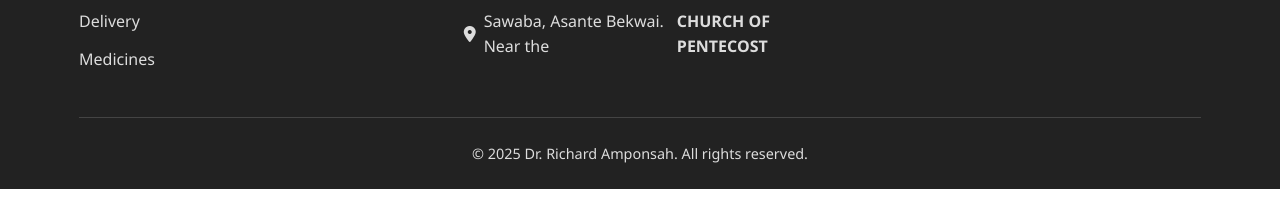
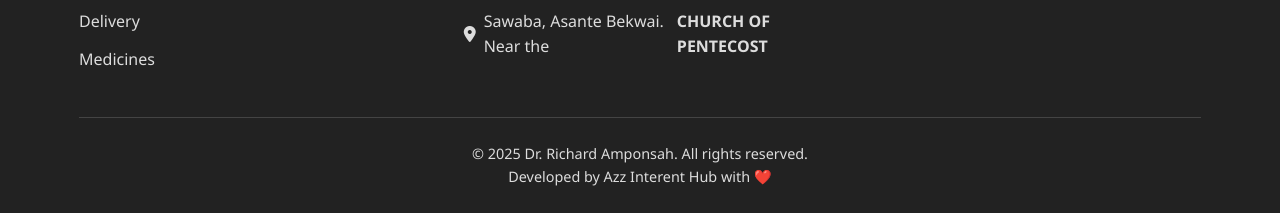
Before and after one commit to Zaroo1/Pharmacy, a plain HTML site: page index.html in a window 1280 px wide. Shown: the part 1748-1961 px from the top of the page. Before the commit the page ends 1937 px from the top, so only its background shows below. Drawn offline with Linux system fonts and the light colour scheme.

Commit message:
Update index.html

```diff
--- a/index.html
+++ b/index.html
@@ -137,7 +137,9 @@
                 </div>
             </div>
             <div class="footer-bottom">
-                <p>&copy; 2025 Dr. Richard Amponsah. All rights reserved.</p>
+               <p>&copy; 2025 Dr. Richard Amponsah. All rights reserved.</p>
+
+<p>Developed by Azz Interent Hub with ❤️</p>
             </div>
         </div>
     </footer>
```
